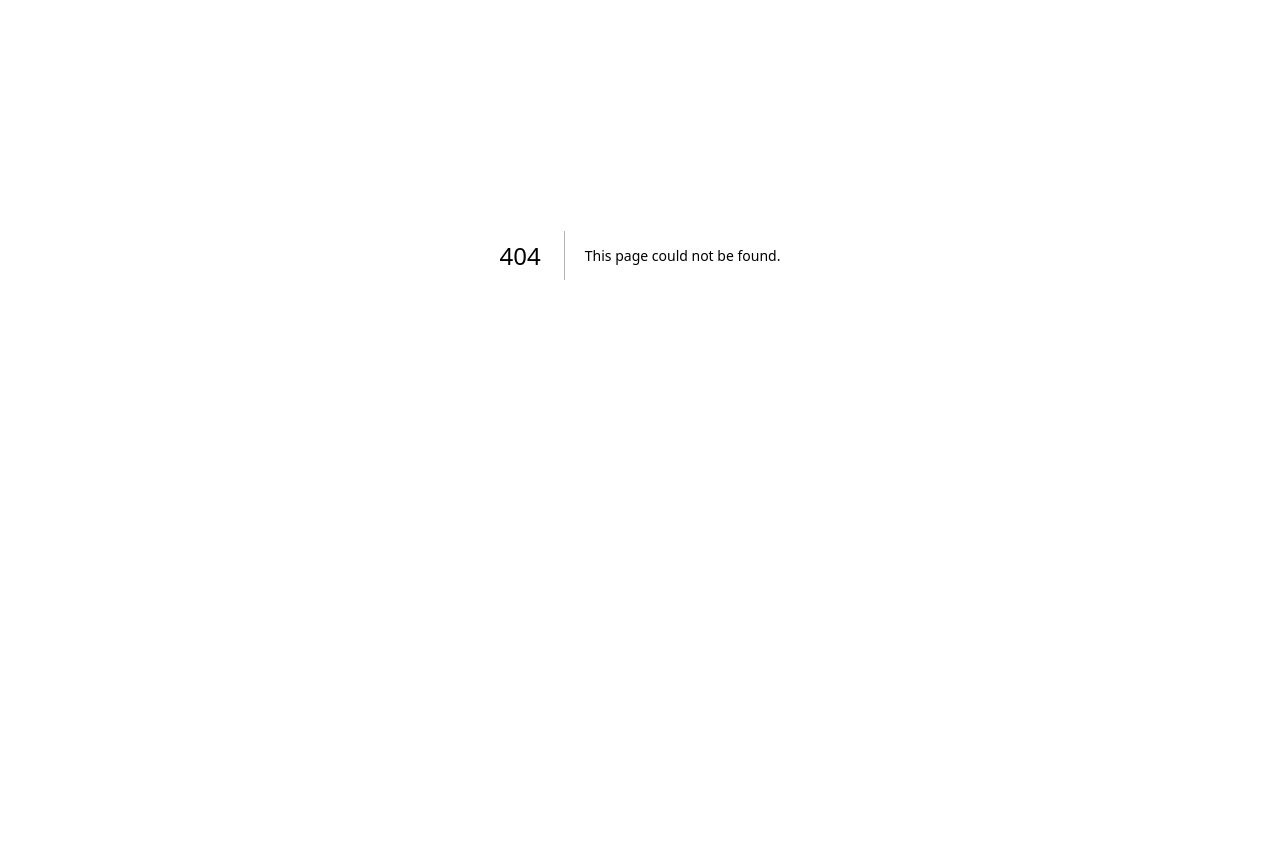
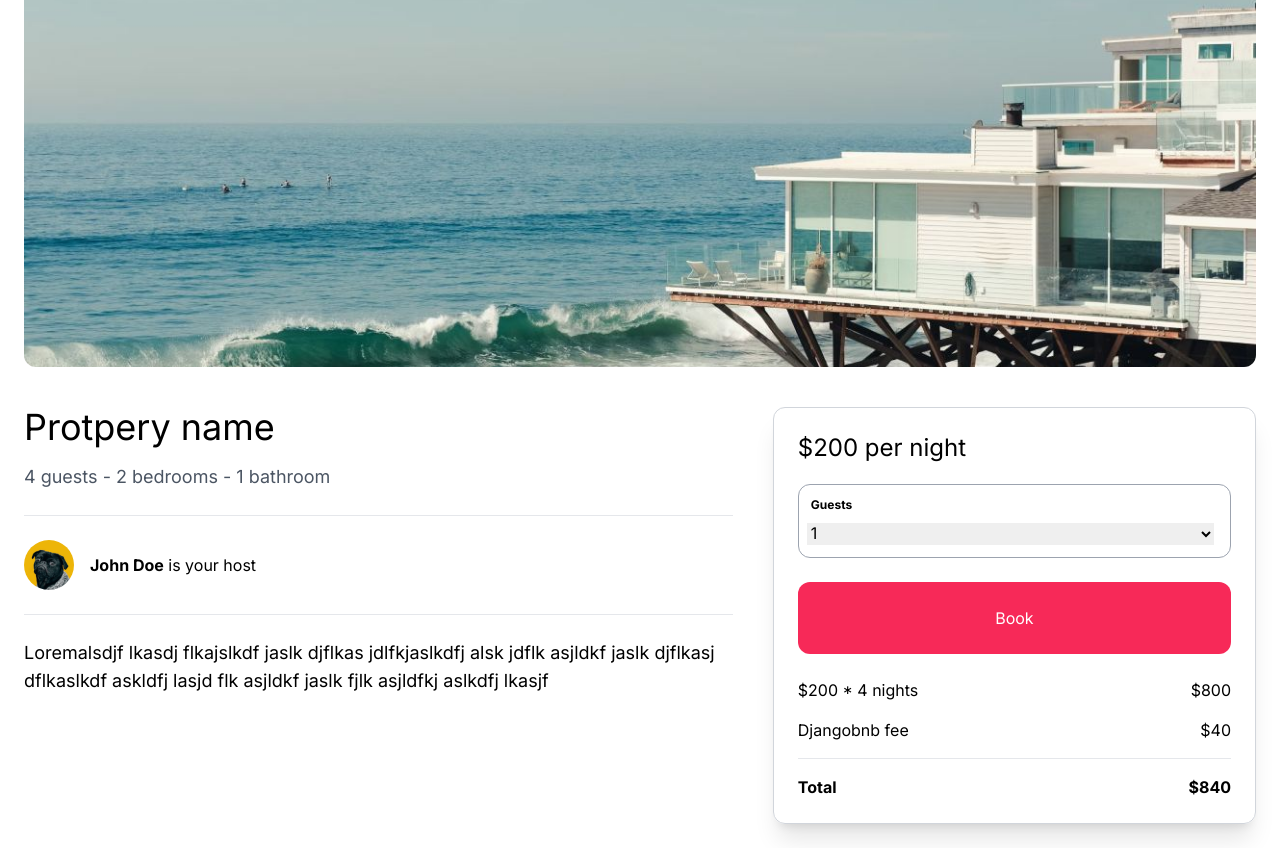
Before and after one commit to Graciliana/DjangoBnB, a Next.js app: page /properties/1 in a window 1280 px wide. Before the commit this address had no page. Shown: the part 273-1121 px from the top of the page. Before the commit the page ends 928 px from the top, so only its background shows below. Built offline with nearby package versions, Linux system fonts and the light colour scheme.

Commit message:
:sparkles:[feat]: detail page for properties (static) and add image

```diff
--- /dev/null
+++ b/app/components/properties/ReservationSidebar.tsx
@@ -0,0 +1,31 @@
+const ReservationSidebar = () => {
+  return (
+      <aside className="mt-6 p-6 col-span-2 rounded-xl border border-gray-300 shadow-xl">
+        <h2 className="mb-5 text-2xl">$200 per night</h2>
+        <div className="mb-6 p-3 border border-gray-400 rounded-xl">
+          <label className="mb-2 block font-bold text-xs">Guests</label>
+            <select className="w-full -ml-1 text-xm">
+              <option>1</option>
+              <option>2</option>
+              <option>3</option>
+              <option>4</option>
+            </select>
+        </div>
+        <div className="w-full mb-6 py-6 text-center text-white bg-airbnb hover:bg-airbnb-dark rounded-xl">Book</div>
+          <div className="mb-4 flex justify-between align-center">
+            <p>$200 * 4 nights</p>
+            <p>$800</p>
+          </div>
+          <div className="mb-4 flex justify-between align-center">
+              <p>Djangobnb fee</p>
+              <p>$40</p>
+          </div>
+          <hr />
+          <div className="mt-4 flex justify-between align-center font-bold">
+              <p>Total</p>
+              <p>$840</p>
+          </div>
+      </aside>
+  )
+}
+export default ReservationSidebar;
--- /dev/null
+++ b/app/properties/[id]/page.tsx
@@ -0,0 +1,51 @@
+import Image from "next/image";
+import ReservationSidebar from "@/app/components/properties/ReservationSidebar";
+const PropertyDetailPage = () => {
+    return (
+      <main className="max-w-[1500px] mx-auto px-6 pb-6">
+        <div className="w-full h-[64vh] mb-4 overflow-hidden rounded-xl relative">
+                <Image
+                    fill
+                    src='/property/beach_1.jpg'
+                    className="object-cover w-full h-full"
+                    alt="Beach house"
+                />
+            </div>
+
+            <div className="grid grid-cols-1 md:grid-cols-5 gap-4">
+                <div className="py-6 pr-6 col-span-3">
+                    <h1 className="mb-4 text-4xl">Protpery name</h1>
+
+                    <span className="mb-6 block text-lg text-gray-600">
+                        4 guests - 2 bedrooms - 1 bathroom
+                    </span>
+
+                    <hr />
+
+                    <div className="py-6 flex items-center space-x-4">
+                        <Image
+                            src="/property/profile_pic_1.jpg"
+                            width={50}
+                            height={50}
+                            className="rounded-full"
+                            alt="The user name"
+                        />
+
+                        <p><strong>John Doe</strong> is your host</p>
+                    </div>
+
+                    <hr />
+
+                    <p className="mt-6 text-lg">
+                        Loremalsdjf lkasdj flkajslkdf jaslk djflkas jdlfkjaslkdfj alsk jdflk asjldkf jaslk djflkasj dflkaslkdf
+                        askldfj lasjd flk asjldkf jaslk fjlk asjldfkj aslkdfj lkasjf
+                    </p>
+                </div>
+
+        <ReservationSidebar />
+            </div>
+        </main>
+    )
+}
+
+export default PropertyDetailPage;
```
Also changed, not shown: public/property/profile_pic_1.jpg (renamed from public/profile_pic_1.jpg).
